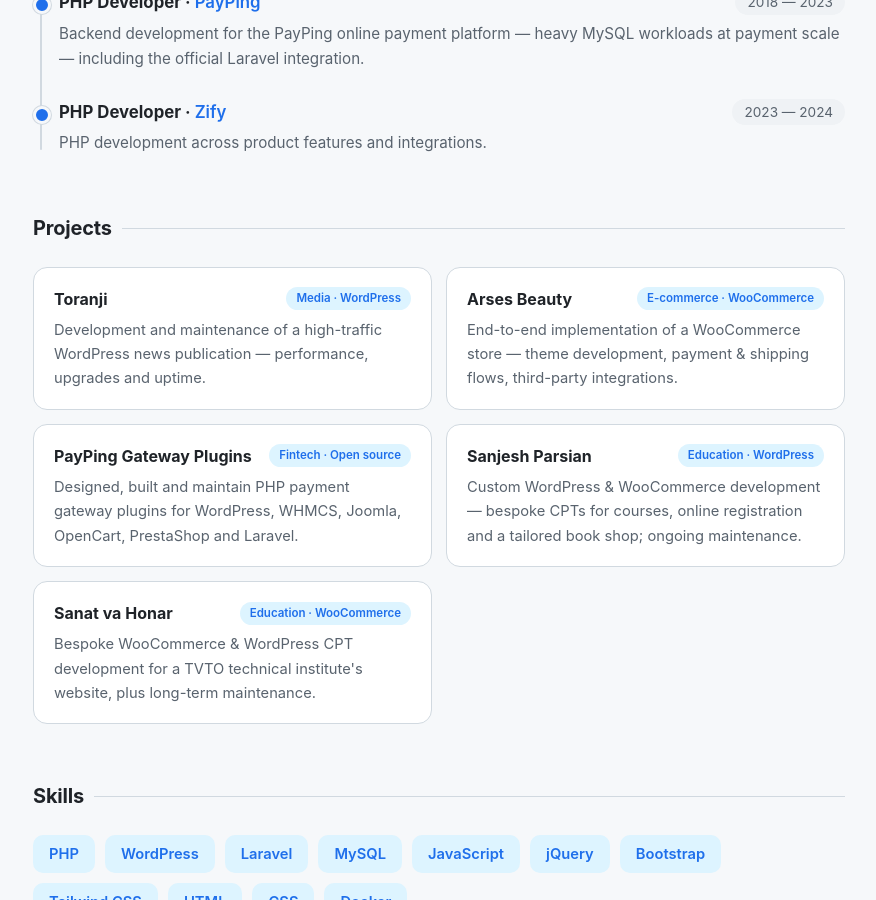
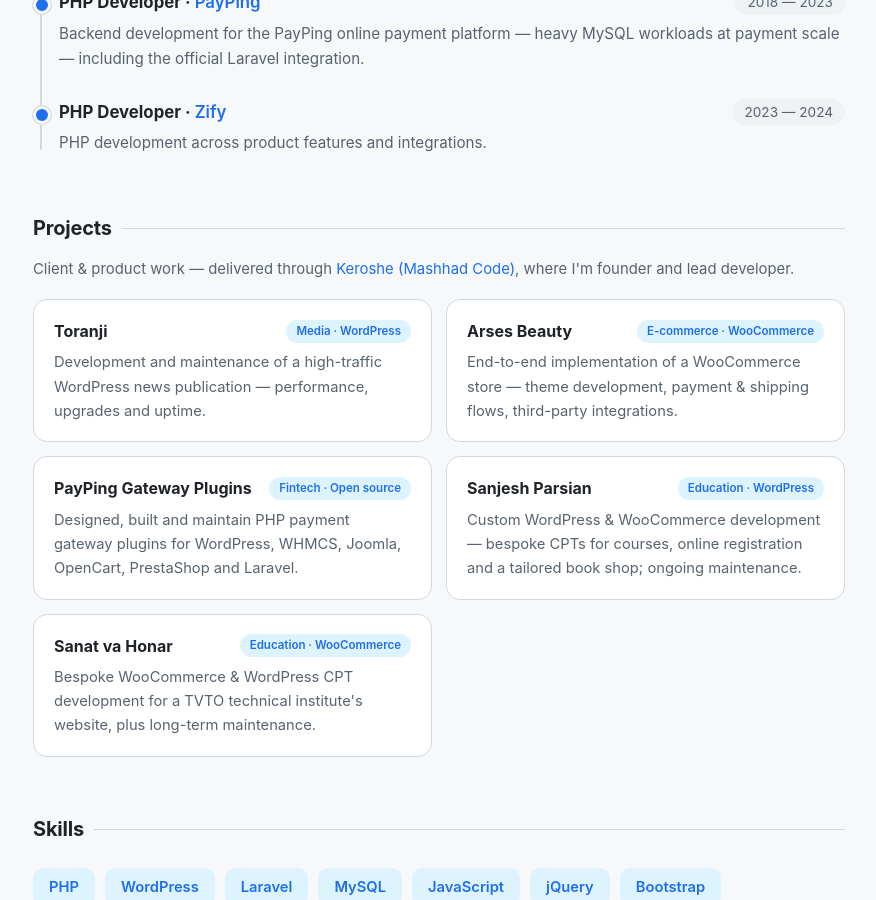
Before and after one commit to mahdisarani/mahdisarani.github.io, a Jekyll site: the page index.html, which Jekyll copies as it is, in a window 1280 px wide and 900 px high, scrolled down 875 px. Shown: the whole window, without its empty margins (201-1077 px from the left). Built offline with Jekyll 4.4.1, drawn with Linux system fonts in a browser that asks for light colours.

Commit message:
Attribute client work to Keroshe under Projects

```diff
--- a/index.html
+++ b/index.html
@@ -212,6 +212,9 @@
 
   <section>
     <h2>Projects</h2>
+    <p style="color: var(--muted); font-size: .93rem; margin: -10px 0 18px;">
+      Client &amp; product work — delivered through <a href="https://keroshe.com" style="color: var(--accent); text-decoration: none;">Keroshe (Mashhad Code)</a>, where I'm founder and lead developer.
+    </p>
     <div class="projects">
       <a class="project-card" href="https://toranji.ir" target="_blank" rel="noopener">
         <h3>Toranji <span class="tag">Media · WordPress</span></h3>
```
